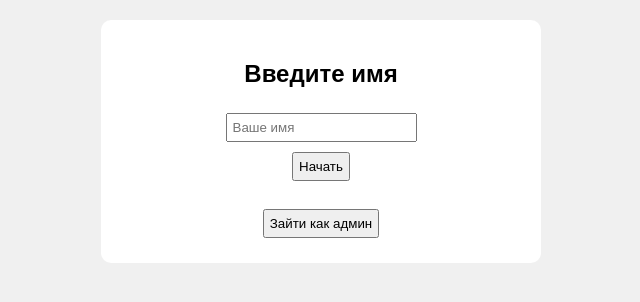
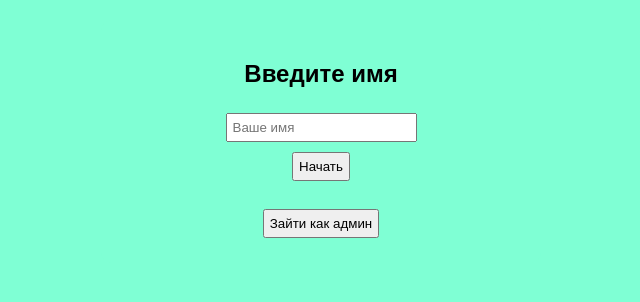
Before and after one commit to dikduck67/7v_test, a plain HTML site: page index.html in a window 1280 px wide. Shown: the whole page, without its empty margins (319-959 px from the left). Drawn offline with Linux system fonts and the light colour scheme.

Commit message:
Update index.html

```diff
--- a/index.html
+++ b/index.html
@@ -6,11 +6,11 @@
 <style>
 body {
     font-family: Arial;
-    background: #f0f0f0;
+    background: #7fffd4;
     text-align: center;
 }
 .container {
-    background: white;
+    background: #7fffd4;
     padding: 20px;
     margin: 20px auto;
     width: 400px;
```
